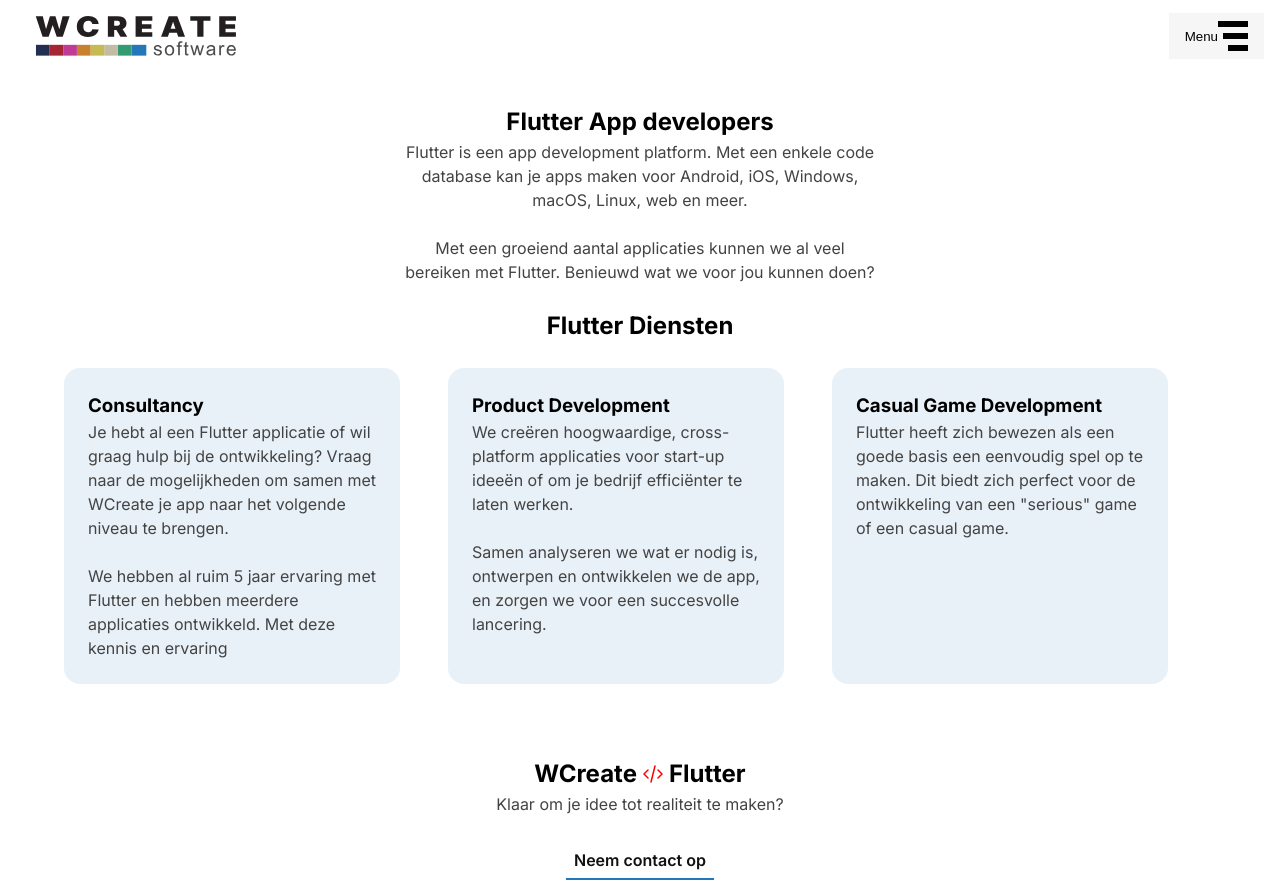
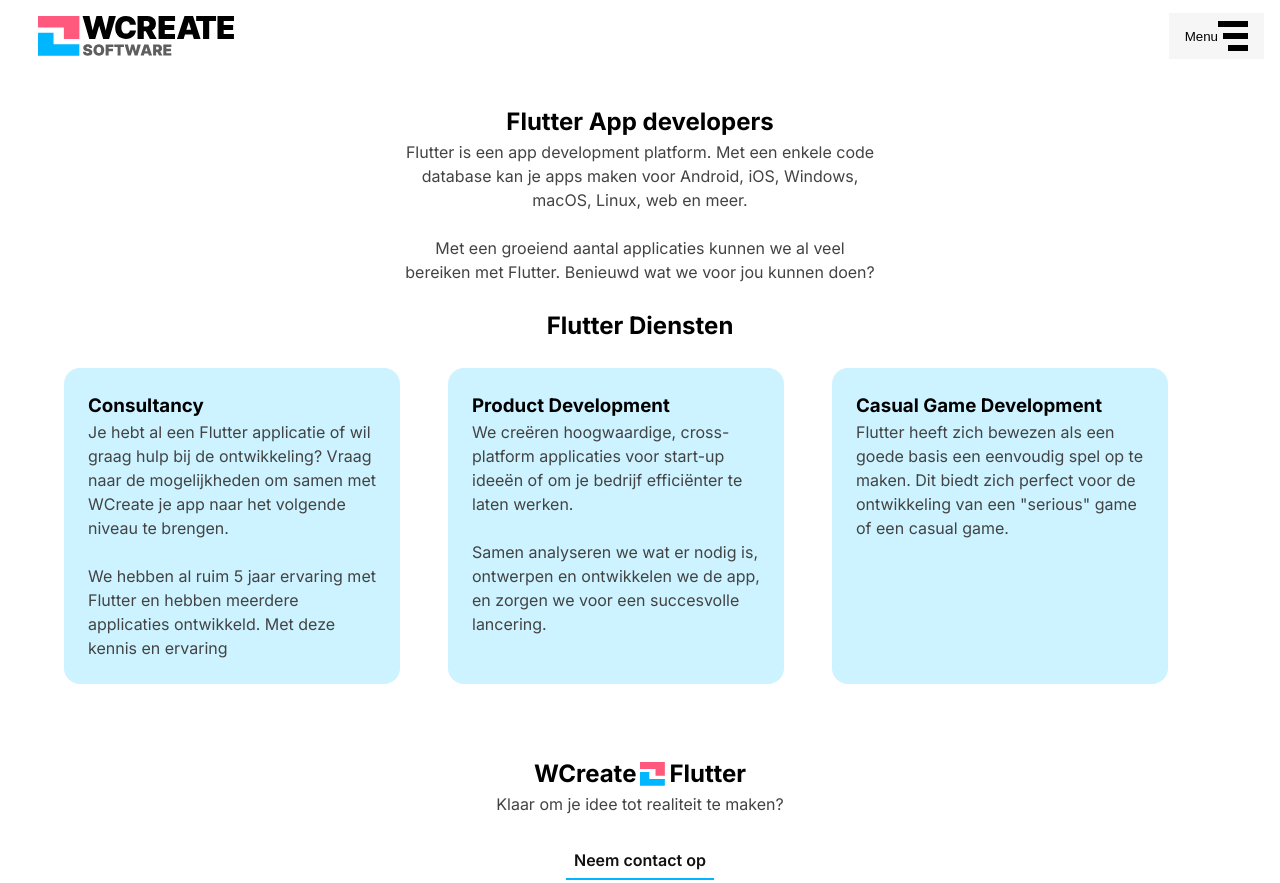
Before and after one commit to wcreateweb/wcreateweb.github.io, an Eleventy site: page src/flutter.html in a window 1280 px wide. Shown: the top 883 px of the page. Built offline with nearby package versions, Linux system fonts and the light colour scheme; Eleventy itself is replaced by a stand-in of ours; files that its build step writes are made by us from their sources.

Commit message:
Logo update

```diff
--- a/src/_includes/header.html
+++ b/src/_includes/header.html
@@ -2,7 +2,7 @@
         <div class="header__container">
             <div class="logo">
                 <a href="/">
-                    <img height="40" width="240" class="logo__img" src="/assets/img/wcreate_logo.svg" alt="WCreate logo">
+                    <img height="40" width="240" class="logo__img" src="/assets/img/logo.svg" alt="WCreate logo">
                 </a>
             </div>
             <nav class="nav" role="navigation" tabindex="-1" aria-labelledby="mainmenulabel">
--- a/src/assets/style.css
+++ b/src/assets/style.css
@@ -3,10 +3,10 @@
     --line-height: 24px;
     --font-family: "Inter", sans-serif;
 
-    --color-aliceblue: #E9F1F8;
+    --color-aliceblue: #CCF3FF;
     --color-smokyblack: #111111;
     --color-whitesmoke: #F6F6F6;
-    --color-frenchblue: #2477B9;
+    --color-frenchblue: #00B7FF;
     --color-gainsboro: #DCDCDC;
     --color-mintgreen: #EBF5F1;
 
@@ -606,7 +606,7 @@
 }
 
 .hometools {
-    background: var(--color-mintgreen);
+    background: var(--color-frenchblue);
     padding: 40px 0;
     max-width: 100vw;
     overflow-x: scroll;
--- a/src/flutter.html
+++ b/src/flutter.html
@@ -74,7 +74,7 @@
                 WCreate
                 <img
                     class="loves_code"
-                    src="/assets/img/icon-code.svg"
+                    src="/assets/img/logo_mark.svg"
                     alt="Code"
                 />
                 Flutter
```
Also changed, not shown: src/shopify.html (+1 -1 lines), src/wordpress.html (+1 -1 lines), src/assets/img/logo-flutter.svg, src/assets/img/logo-kinsta.svg, src/assets/img/logo-shopify.svg, src/assets/img/logo-wordpress.svg, src/assets/img/logo.png (added), src/assets/img/logo.svg (added), src/assets/img/logo.webp (added), src/assets/img/logo_mark.svg (added), src/assets/img/logo_sq.png (added), src/assets/img/logo_sq.svg (added), src/assets/img/logomark.svg (added), src/assets/img/logosq.svg (added), 1 more files.
